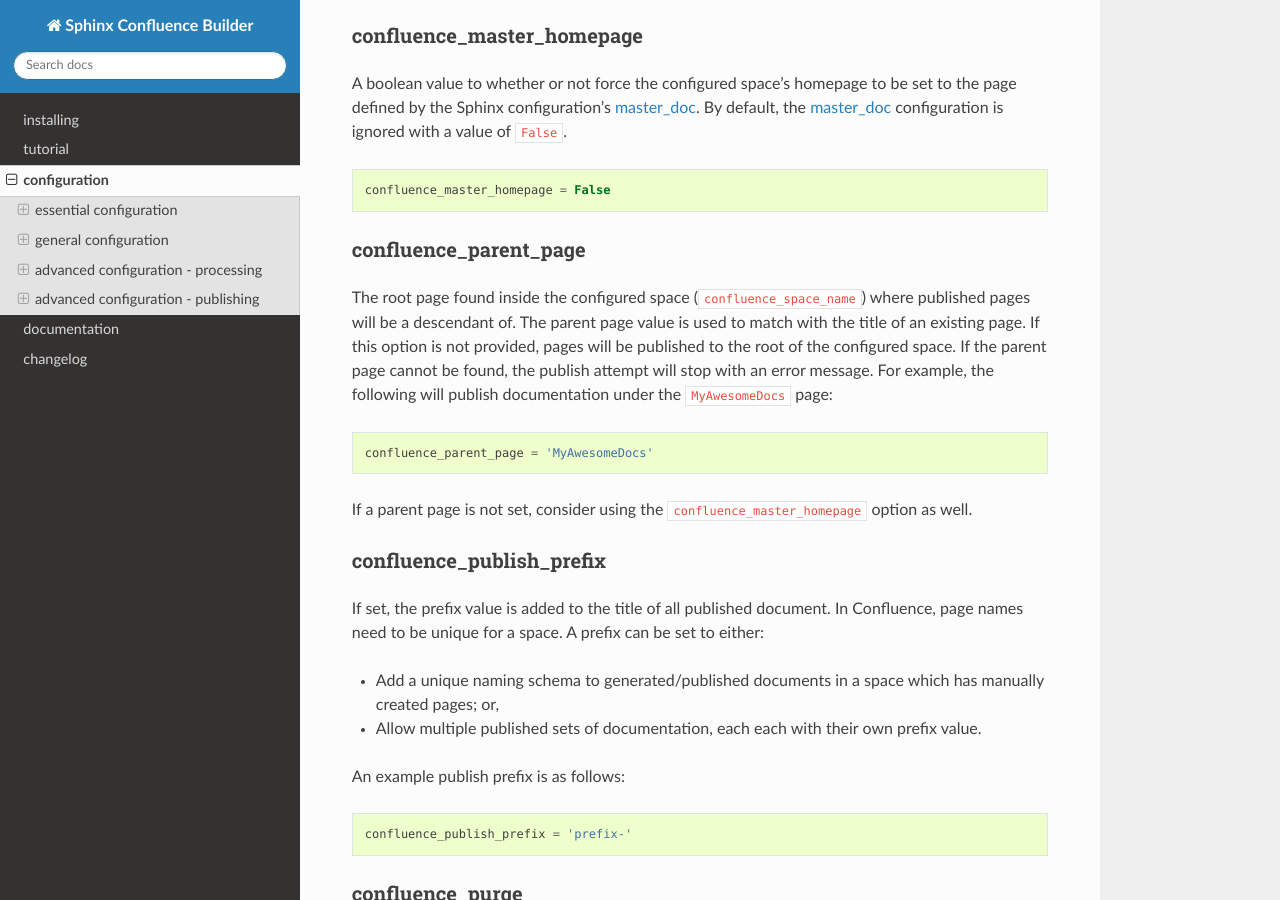
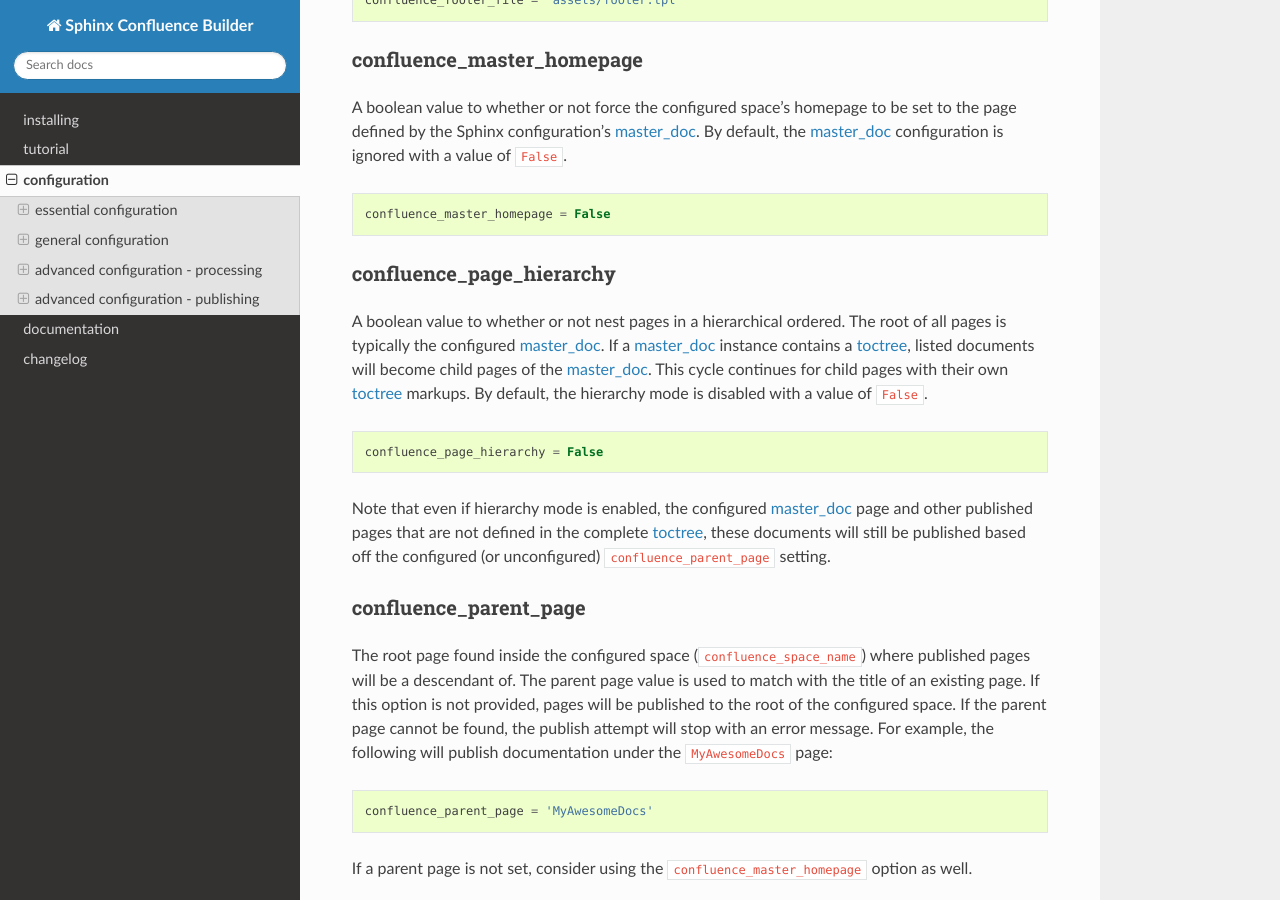
Before and after one commit to sphinx-contrib/confluencebuilder, a Sphinx documentation site: the page built from doc/configuration.rst, in a window 1280 px wide and 900 px high, scrolled down 2750 px. Built offline with Sphinx 7.4.7 and the Read the Docs theme 2.0.0, drawn with Linux system fonts in a browser that asks for light colours; some of the changed text lies outside the part shown.

Commit message:
doc: adding hierarchy mode configuration
Adding documentation about the new configuration mode
'confluence_page_hierarchy'.

Signed-off-by: James Knight <james.d.knight@live.com>

```diff
--- a/doc/configuration.rst
+++ b/doc/configuration.rst
@@ -122,6 +122,24 @@ the master_doc_ configuration is ignored with a value of ``False``.
 .. code-block:: python
 
     confluence_master_homepage = False
+
+confluence_page_hierarchy
+~~~~~~~~~~~~~~~~~~~~~~~~~
+
+A boolean value to whether or not nest pages in a hierarchical ordered. The root
+of all pages is typically the configured master_doc_. If a master_doc_ instance
+contains a toctree_, listed documents will become child pages of the
+master_doc_. This cycle continues for child pages with their own toctree_
+markups. By default, the hierarchy mode is disabled with a value of ``False``.
+
+.. code-block:: python
+
+    confluence_page_hierarchy = False
+
+Note that even if hierarchy mode is enabled, the configured master_doc_ page and
+other published pages that are not defined in the complete toctree_, these
+documents will still be published based off the configured (or unconfigured)
+``confluence_parent_page`` setting.
 
 confluence_parent_page
 ~~~~~~~~~~~~~~~~~~~~~~
@@ -301,3 +319,4 @@ seconds, the following can be used:
 
 .. _Requests: https://pypi.python.org/pypi/requests
 .. _master_doc: http://www.sphinx-doc.org/en/stable/config.html#confval-master_doc
+.. _toctree: http://www.sphinx-doc.org/en/stable/markup/toctree.html#directive-toctree
```
